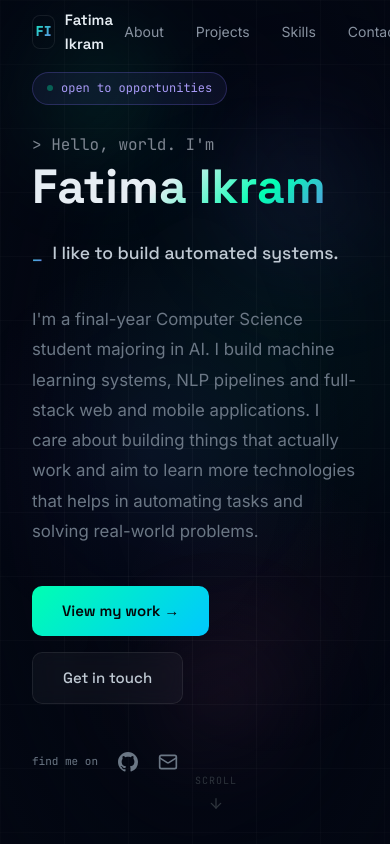
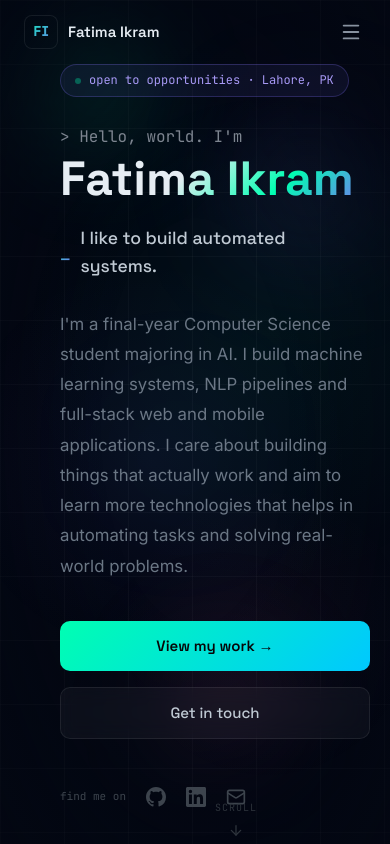
Before and after one commit to Fatima-I/portfolio, a React (Vite) app: page / in a window 390 px wide. Shown: the top 844 px of the page. Built offline with nearby package versions, Linux system fonts and the light colour scheme.

Commit message:
updated for mobile view

```diff
--- a/src/components/Hero.jsx
+++ b/src/components/Hero.jsx
@@ -12,11 +12,11 @@ const GithubIcon = () => (
   </svg>
 )
 
-// const LinkedinIcon = () => (
-//   <svg width="20" height="20" viewBox="0 0 24 24" fill="currentColor">
-//     <path d="M20.447 20.452h-3.554v-5.569c0-1.328-.027-3.037-1.852-3.037-1.853 0-2.136 1.445-2.136 2.939v5.667H9.351V9h3.414v1.561h.046c.477-.9 1.637-1.85 3.37-1.85 3.601 0 4.267 2.37 4.267 5.455v6.286zM5.337 7.433a2.062 2.062 0 0 1-2.063-2.065 2.064 2.064 0 1 1 2.063 2.065zm1.782 13.019H3.555V9h3.564v11.452zM22.225 0H1.771C.792 0 0 .774 0 1.729v20.542C0 23.227.792 24 1.771 24h20.451C23.2 24 24 23.227 24 22.271V1.729C24 .774 23.2 0 22.222 0h.003z"/>
-//   </svg>
-// )
+const LinkedinIcon = () => (
+  <svg width="20" height="20" viewBox="0 0 24 24" fill="currentColor">
+    <path d="M20.447 20.452h-3.554v-5.569c0-1.328-.027-3.037-1.852-3.037-1.853 0-2.136 1.445-2.136 2.939v5.667H9.351V9h3.414v1.561h.046c.477-.9 1.637-1.85 3.37-1.85 3.601 0 4.267 2.37 4.267 5.455v6.286zM5.337 7.433a2.062 2.062 0 0 1-2.063-2.065 2.064 2.064 0 1 1 2.063 2.065zm1.782 13.019H3.555V9h3.564v11.452zM22.225 0H1.771C.792 0 0 .774 0 1.729v20.542C0 23.227.792 24 1.771 24h20.451C23.2 24 24 23.227 24 22.271V1.729C24 .774 23.2 0 22.222 0h.003z"/>
+  </svg>
+)
 
 export default function Hero() {
   const particlesInit = useCallback(async (engine) => {
@@ -70,7 +70,7 @@ export default function Hero() {
             color: '#A89AF6',
           }}>
             <span style={{ width: 6, height: 6, borderRadius: '50%', background: '#00FFB2', display: 'inline-block', animation: 'pulse 2s infinite' }} />
-            open to opportunities
+            open to opportunities · Lahore, PK
           </span>
         </motion.div>
 
@@ -117,6 +117,7 @@ export default function Hero() {
 
         {/* CTAs */}
         <motion.div custom={4} variants={fadeUp} initial="hidden" animate="visible"
+          className="hero-ctas"
           style={{ display: 'flex', gap: '1rem', flexWrap: 'wrap', marginBottom: '3rem' }}>
           <a href="#projects"
             style={{
@@ -131,7 +132,7 @@ export default function Hero() {
             onMouseLeave={e => { e.currentTarget.style.transform = 'translateY(0)'; e.currentTarget.style.boxShadow = 'none' }}>
             View my work →
           </a>
-          <a href={`https://mail.google.com/mail/?view=cm&to=${personal.email}`}
+          <a href={`mailto:${personal.email}`}
             style={{
               fontFamily: "'Space Grotesk', sans-serif", fontWeight: 500, fontSize: 15,
               color: '#C0CAD4', textDecoration: 'none',
@@ -149,16 +150,16 @@ export default function Hero() {
 
         {/* Social icons */}
         <motion.div custom={5} variants={fadeUp} initial="hidden" animate="visible" style={{ display: 'flex', gap: '1.25rem', alignItems: 'center' }}>
-          <span style={{ fontFamily: "'JetBrains Mono', monospace", fontSize: 11, color: '#6B7785' }}>find me on</span>
+          <span style={{ fontFamily: "'JetBrains Mono', monospace", fontSize: 11, color: '#3D444D' }}>find me on</span>
           {[
             { href: personal.github, icon: <GithubIcon />, label: 'GitHub', color: '#00FFB2' },
-            //{ href: personal.linkedin, icon: <LinkedinIcon />, label: 'LinkedIn', color: '#7B6EF6' },
-            { href: `https://mail.google.com/mail/?view=cm&to=${personal.email}`, icon: <Mail size={20} />, label: 'Email', color: '#F471B5' },
+            { href: personal.linkedin, icon: <LinkedinIcon />, label: 'LinkedIn', color: '#7B6EF6' },
+            { href: `mailto:${personal.email}`, icon: <Mail size={20} />, label: 'Email', color: '#F471B5' },
           ].map(({ href, icon, label, color }) => (
             <a key={label} href={href} target="_blank" rel="noreferrer" aria-label={label}
-              style={{ color: '#6B7785', transition: 'color 0.2s, transform 0.2s', display: 'flex' }}
+              style={{ color: '#3D444D', transition: 'color 0.2s, transform 0.2s', display: 'flex' }}
               onMouseEnter={e => { e.currentTarget.style.color = color; e.currentTarget.style.transform = 'translateY(-3px)' }}
-              onMouseLeave={e => { e.currentTarget.style.color = '#6B7785'; e.currentTarget.style.transform = 'translateY(0)' }}>
+              onMouseLeave={e => { e.currentTarget.style.color = '#3D444D'; e.currentTarget.style.transform = 'translateY(0)' }}>
               {icon}
             </a>
           ))}
--- a/src/components/Navbar.jsx
+++ b/src/components/Navbar.jsx
@@ -1,12 +1,14 @@
-import { useState, useEffect } from 'react'
+import { useState } from 'react'
 import { motion, useScroll, useMotionValueEvent } from 'framer-motion'
 import { personal } from '../data/index.js'
+import { Menu, X } from 'lucide-react'
 
 const links = ['About', 'Projects', 'Skills', 'Contact']
 
 export default function Navbar() {
   const [hidden, setHidden] = useState(false)
   const [atTop, setAtTop] = useState(true)
+  const [menuOpen, setMenuOpen] = useState(false)
   const { scrollY } = useScroll()
 
   useMotionValueEvent(scrollY, 'change', (latest) => {
@@ -15,23 +17,27 @@ export default function Navbar() {
     setAtTop(latest < 20)
   })
 
+  const closeMenu = () => setMenuOpen(false)
+
   return (
+    <>
       <motion.nav
         variants={{ visible: { y: 0 }, hidden: { y: '-100%' } }}
-      animate={hidden ? 'hidden' : 'visible'}
+        animate={hidden && !menuOpen ? 'hidden' : 'visible'}
         transition={{ duration: 0.3, ease: 'easeInOut' }}
         style={{
           position: 'fixed', top: 0, left: 0, right: 0, zIndex: 50,
-        backdropFilter: atTop ? 'none' : 'blur(20px)',
-        backgroundColor: atTop ? 'transparent' : 'rgba(6,6,8,0.8)',
-        borderBottom: atTop ? 'none' : '1px solid rgba(255,255,255,0.06)',
+          backdropFilter: atTop && !menuOpen ? 'none' : 'blur(20px)',
+          backgroundColor: atTop && !menuOpen ? 'transparent' : 'rgba(3,7,18,0.92)',
+          borderBottom: atTop && !menuOpen ? 'none' : '1px solid rgba(255,255,255,0.06)',
           transition: 'background-color 0.3s',
         }}>
-      <div style={{ maxWidth: 1100, margin: '0 auto', padding: '0 2rem', height: 64, display: 'flex', alignItems: 'center', justifyContent: 'space-between' }}>
-        <a href="#home" style={{ textDecoration: 'none', display: 'flex', alignItems: 'center', gap: 10 }}>
+        <div style={{ maxWidth: 1100, margin: '0 auto', padding: '0 1.5rem', height: 64, display: 'flex', alignItems: 'center', justifyContent: 'space-between' }}>
+
+          {/* Logo */}
+          <a href="#home" onClick={closeMenu} style={{ textDecoration: 'none', display: 'flex', alignItems: 'center', gap: 10, flexShrink: 0 }}>
             <div style={{
               width: 34, height: 34, borderRadius: 8,
-            background: 'linear-gradient(135deg, rgba(0,255,178,0.15), rgba(123,110,246,0.15))',
               border: '1px solid rgba(255,255,255,0.08)',
               display: 'flex', alignItems: 'center', justifyContent: 'center',
               fontFamily: "'JetBrains Mono', monospace", fontSize: 13, fontWeight: 600,
@@ -42,8 +48,10 @@ export default function Navbar() {
               {personal.name}
             </span>
           </a>
-        <div style={{ display: 'flex', gap: '2rem', alignItems: 'center' }}>
-          {links.map((link, i) => (
+
+          {/* Desktop links */}
+          <div style={{ display: 'flex', gap: '2rem', alignItems: 'center' }} className="desktop-nav">
+            {links.map(link => (
               <a key={link} href={`#${link.toLowerCase()}`}
                 style={{ fontFamily: "'Inter', sans-serif", fontSize: 14, color: '#8892A0', textDecoration: 'none', transition: 'color 0.2s' }}
                 onMouseEnter={e => e.target.style.color = '#E6EDF3'}
@@ -53,21 +61,61 @@ export default function Navbar() {
             ))}
             <a href={personal.resume} target="_blank" rel="noreferrer"
               style={{
-              fontFamily: "'JetBrains Mono', monospace", fontSize: 12,
-              fontWeight: 600,
+                fontFamily: "'JetBrains Mono', monospace", fontSize: 12, fontWeight: 600,
                 background: 'linear-gradient(135deg, #00FFB2, #7B6EF6)',
                 WebkitBackgroundClip: 'text', WebkitTextFillColor: 'transparent', backgroundClip: 'text',
                 textDecoration: 'none',
                 border: '1px solid rgba(123,110,246,0.3)',
                 padding: '6px 14px', borderRadius: 6,
-              transition: 'border-color 0.2s, background 0.2s',
+                transition: 'border-color 0.2s',
               }}
-            onMouseEnter={e => { e.target.style.borderColor = 'rgba(0,255,178,0.5)'; e.target.style.background = 'rgba(0,255,178,0.05)'; e.target.style.webkitTextFillColor = 'unset' }}
-            onMouseLeave={e => { e.target.style.borderColor = 'rgba(123,110,246,0.3)'; e.target.style.background = 'transparent' }}>
+              onMouseEnter={e => { e.target.style.borderColor = 'rgba(0,255,178,0.5)'; e.target.style.webkitTextFillColor = 'unset'; e.target.style.color = '#00FFB2' }}
+              onMouseLeave={e => { e.target.style.borderColor = 'rgba(123,110,246,0.3)'; e.target.style.webkitTextFillColor = 'transparent' }}>
               CV.pdf
             </a>
           </div>
+
+          {/* Mobile hamburger */}
+          <button
+            onClick={() => setMenuOpen(!menuOpen)}
+            className="mobile-menu-btn"
+            style={{ background: 'none', border: 'none', cursor: 'pointer', color: '#8892A0', padding: 4, display: 'none' }}>
+            {menuOpen ? <X size={22} /> : <Menu size={22} />}
+          </button>
         </div>
+
+        {/* Mobile dropdown */}
+        {menuOpen && (
+          <div style={{
+            padding: '1rem 1.5rem 1.5rem',
+            display: 'flex', flexDirection: 'column', gap: '1.25rem',
+            borderTop: '1px solid rgba(255,255,255,0.06)',
+          }} className="mobile-menu">
+            {links.map(link => (
+              <a key={link} href={`#${link.toLowerCase()}`} onClick={closeMenu}
+                style={{ fontFamily: "'Space Grotesk', sans-serif", fontSize: 16, color: '#C0CAD4', textDecoration: 'none' }}>
+                {link}
+              </a>
+            ))}
+            <a href={personal.resume} target="_blank" rel="noreferrer" onClick={closeMenu}
+              style={{
+                fontFamily: "'JetBrains Mono', monospace", fontSize: 13, fontWeight: 600,
+                color: '#00FFB2', textDecoration: 'none',
+                border: '1px solid rgba(0,255,178,0.3)',
+                padding: '10px 16px', borderRadius: 8, textAlign: 'center',
+              }}>
+              CV.pdf
+            </a>
+          </div>
+        )}
       </motion.nav>
+
+      <style>{`
+        @media (max-width: 640px) {
+          .desktop-nav { display: none !important; }
+          .mobile-menu-btn { display: flex !important; }
+        }
+      `}</style>
+    </>
   )
 }
--- a/src/index.css
+++ b/src/index.css
@@ -37,11 +37,20 @@ body {
   * { animation-duration: 0.01ms !important; transition-duration: 0.01ms !important; }
 }
 
-/* Fix dim text globally */
-p, span, a, li, h1, h2, h3, h4 {
-  -webkit-font-smoothing: antialiased;
+/* ── Mobile responsive ── */
+@media (max-width: 640px) {
+  #home { padding-top: 80px; }
+  #home > div { padding: 0 1.25rem !important; }
+
+  /* Stack CTA buttons */
+  .hero-ctas { flex-direction: column !important; }
+  .hero-ctas a { width: 100% !important; text-align: center !important; justify-content: center !important; }
+
+  /* Section padding */
+  section { padding: 4rem 0 !important; }
+
+  /* Single column grids */
+  #projects > div > div[style*="grid"] { grid-template-columns: 1fr !important; }
+  #skills > div > div[style*="grid"] { grid-template-columns: 1fr !important; }
+  #about > div { grid-template-columns: 1fr !important; gap: 2rem !important; }
 }
-
-body {
-  color: #C0CAD4;
-}
```
Lines whose indentation alone changed are shown as unchanged.
